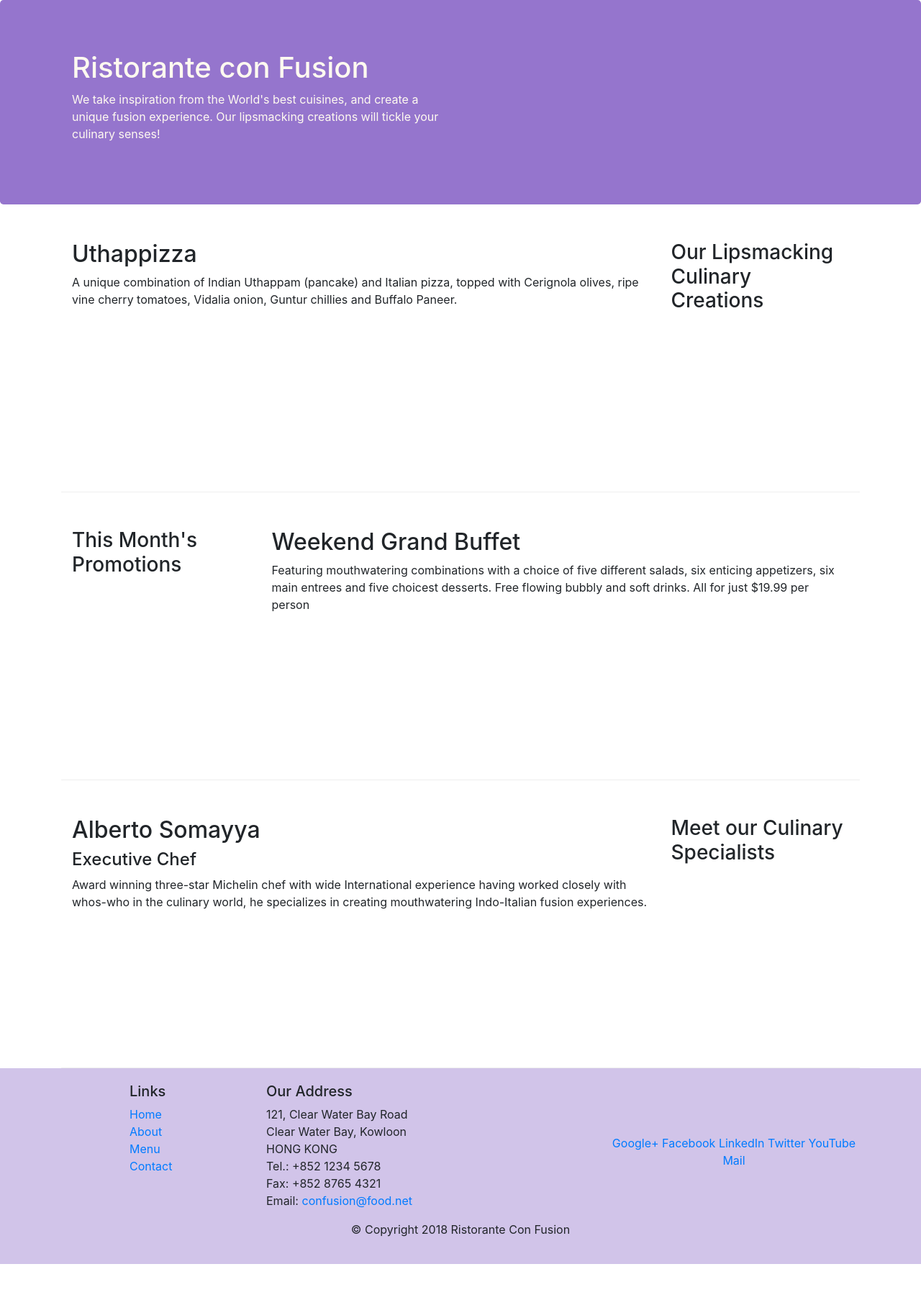
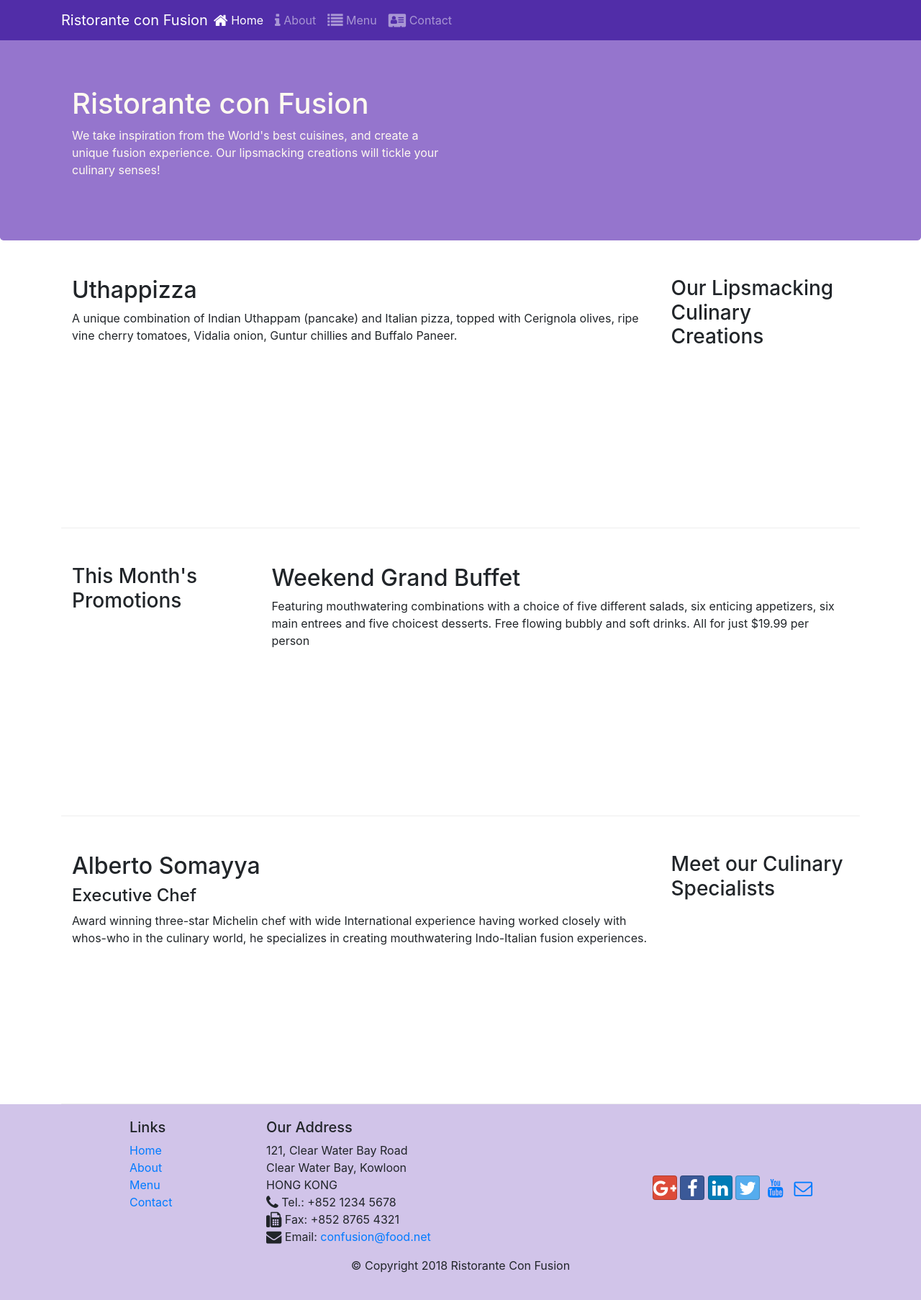
Before and after one commit to phuongnguyen1992/bootstrap, a website: page index.html in a window 1280 px wide. Shown: the whole page at 72% size. Before the commit the page ends 1756 px from the top, so only its background shows below. Drawn offline with nearby package versions, Linux system fonts and the light colour scheme.

Commit message:
icon fonts

```diff
--- a/css/styles.css
+++ b/css/styles.css
@@ -28,3 +28,12 @@
     margin: 0px;
     color: #0f0f0f;
 }
+
+body{
+    padding: 50px 0px 0px 0px;
+    z-index: 0;
+}
+
+.navbar-dark{
+    background-color: #512DA8;
+}
--- a/index.html
+++ b/index.html
@@ -11,19 +11,43 @@
 
     <!--Bootstrap CSS-->
     <link rel="stylesheet" href="node_modules/bootstrap/dist/css/bootstrap.min.css">
+    <link rel="stylesheet" href="node_modules/font-awesome/css/font-awesome.css">
+    <link rel="stylesheet" href="node_modules/bootstrap-social/bootstrap-social.css">
     <link rel="stylesheet" href="css/styles.css">
 
     <title>Ristorante Con Fusion</title>
 </head>
 
 <body>
-
+    <!--fixed top: navbar is fixed while scrolling-->
+    <nav class="navbar navbar-dark navbar-expand-sm fixed-top">
+        <div class="container">
+            <button class="navbar-toggler" type="button" data-toggle="collapse" data-target="#Navbar">
+                <span class="navbar-toggler-icon"></span>
+            </button>
+            <a class="navbar-brand mr-auto" href="./index.html">Ristorante con Fusion</a>
+            <div class="collapse navbar-collapse" id="Navbar">
+                <!--right margin should be set as much as possible-->
+                <ul class="navbar-nav mr-auto">
+                    <li class="nav-item active"><a class="nav-link" href="#"><span class="fa fa-home fa-lg"></span>
+                            Home</a></li>
+                    <li class="nav-item"><a class="nav-link" href="./aboutus.html"><span
+                                class="fa fa-info fa-lg"></span> About</a></li>
+                    <li class="nav-item"><a class="nav-link" href="#"><span class="fa fa-list fa-lg"></span> Menu</a>
+                    </li>
+                    <li class="nav-item"><a class="nav-link" href="#"><span class="fa fa-address-card fa-lg"></span>
+                            Contact</a></li>
+                </ul>
+            </div>
+        </div>
+    </nav>
     <header class="jumbotron">
         <div class="container">
             <div class="row row-header">
                 <div class="col-12 col-sm-6">
                     <h1>Ristorante con Fusion</h1>
-                    <p>We take inspiration from the World's best cuisines, and create a unique fusion experience. Our lipsmacking creations will tickle your culinary senses!</p>
+                    <p>We take inspiration from the World's best cuisines, and create a unique fusion experience. Our
+                        lipsmacking creations will tickle your culinary senses!</p>
                 </div>
                 <div class="col-12 col-sm">
                 </div>
@@ -38,7 +62,9 @@
             </div>
             <div class="col-12 col-sm order-sm-first col-md">
                 <h2>Uthappizza</h2>
-                <p class="d-none d-sm-block">A unique combination of Indian Uthappam (pancake) and Italian pizza, topped with Cerignola olives, ripe vine cherry tomatoes, Vidalia onion, Guntur chillies and Buffalo Paneer.</p>
+                <p class="d-none d-sm-block">A unique combination of Indian Uthappam (pancake) and Italian pizza, topped
+                    with Cerignola olives, ripe vine cherry tomatoes, Vidalia onion, Guntur chillies and Buffalo Paneer.
+                </p>
             </div>
         </div>
 
@@ -49,7 +75,9 @@
             </div>
             <div class="col-12 col-sm col-md">
                 <h2>Weekend Grand Buffet</h2>
-                <p class="d-none d-sm-block">Featuring mouthwatering combinations with a choice of five different salads, six enticing appetizers, six main entrees and five choicest desserts. Free flowing bubbly and soft drinks. All for just $19.99 per person </p>
+                <p class="d-none d-sm-block">Featuring mouthwatering combinations with a choice of five different
+                    salads, six enticing appetizers, six main entrees and five choicest desserts. Free flowing bubbly
+                    and soft drinks. All for just $19.99 per person </p>
             </div>
         </div>
 
@@ -60,7 +88,9 @@
             <div class="col-12 col-sm order-sm-first col-md">
                 <h2>Alberto Somayya</h2>
                 <h4>Executive Chef</h4>
-                <p class="d-none d-sm-block">Award winning three-star Michelin chef with wide International experience having worked closely with whos-who in the culinary world, he specializes in creating mouthwatering Indo-Italian fusion experiences. </p>
+                <p class="d-none d-sm-block">Award winning three-star Michelin chef with wide International experience
+                    having worked closely with whos-who in the culinary world, he specializes in creating mouthwatering
+                    Indo-Italian fusion experiences. </p>
             </div>
         </div>
     </div>
@@ -72,7 +102,7 @@
                     <h5>Links</h5>
                     <ul class="list-unstyled">
                         <li><a href="#">Home</a></li>
-                        <li><a href="#">About</a></li>
+                        <li><a href="./aboutus.html">About</a></li>
                         <li><a href="#">Menu</a></li>
                         <li><a href="#">Contact</a></li>
                     </ul>
@@ -83,19 +113,25 @@
                         121, Clear Water Bay Road<br>
                         Clear Water Bay, Kowloon<br>
                         HONG KONG<br>
-		              Tel.: +852 1234 5678<br>
-		              Fax: +852 8765 4321<br>
-		              Email: <a href="mailto:confusion@food.net">confusion@food.net</a>
+                        <i class="fa fa-phone fa-lg"></i> Tel.: +852 1234 5678<br>
+                        <i class="fa fa-fax fa-lg"></i> Fax: +852 8765 4321<br>
+                        <i class="fa fa-envelope fa-lg"></i> Email: <a
+                            href="mailto:confusion@food.net">confusion@food.net</a>
                     </address>
                 </div>
                 <div class="col-12 col-sm-4 align-self-center">
                     <div class="text-center">
-                        <a href="http://google.com/+">Google+</a>
-                        <a href="http://www.facebook.com/profile.php?id=">Facebook</a>
-                        <a href="http://www.linkedin.com/in/">LinkedIn</a>
-                        <a href="http://twitter.com/">Twitter</a>
-                        <a href="http://youtube.com/">YouTube</a>
-                        <a href="mailto:">Mail</a>
+                        <a class="btn btn-social-icon btn-google" href="http://google.com/+"><i
+                                class="fa fa-google-plus fa-lg"></i></a>
+                        <a class="btn btn-social-icon btn-facebook" href="http://www.facebook.com/profile.php?id="><i
+                                class="fa fa-facebook fa-lg"></i></a>
+                        <a class="btn btn-social-icon btn-linkedin" href="http://www.linkedin.com/in/"><i
+                                class="fa fa-linkedin fa-lg"></i></a>
+                        <a class="btn btn-social-icon btn-twitter" href="http://twitter.com/"><i
+                                class="fa fa-twitter fa-lg"></i></a>
+                        <a class="btn btn-social-icon btn-youtube" href="http://youtube.com/"><i
+                                class="fa fa-youtube fa-lg"></i></a>
+                        <a class="btn btn-social-icon" href="mailto:"><i class="fa fa-envelope-o fa-lg"></i></a>
                     </div>
                 </div>
             </div>
--- a/package.json
+++ b/package.json
@@ -14,6 +14,8 @@
     "lite-server": "^2.3.0"
   },
   "dependencies": {
-    "bootstrap": "^4.0.0"
+    "bootstrap": "^4.0.0",
+    "bootstrap-social": "^5.1.1",
+    "font-awesome": "^4.7.0"
   }
 }
```
Also changed, not shown: aboutus.html (+59 -17 lines), 1 other file. Lines whose indentation alone changed are shown as unchanged.
